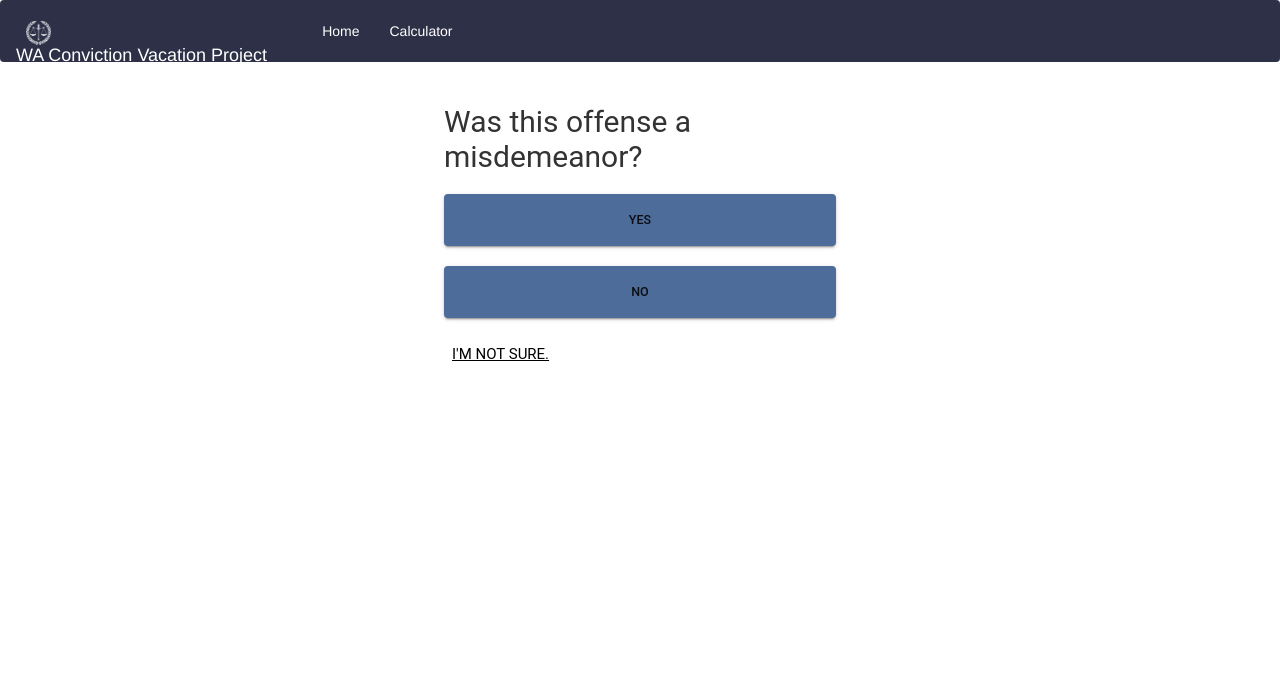
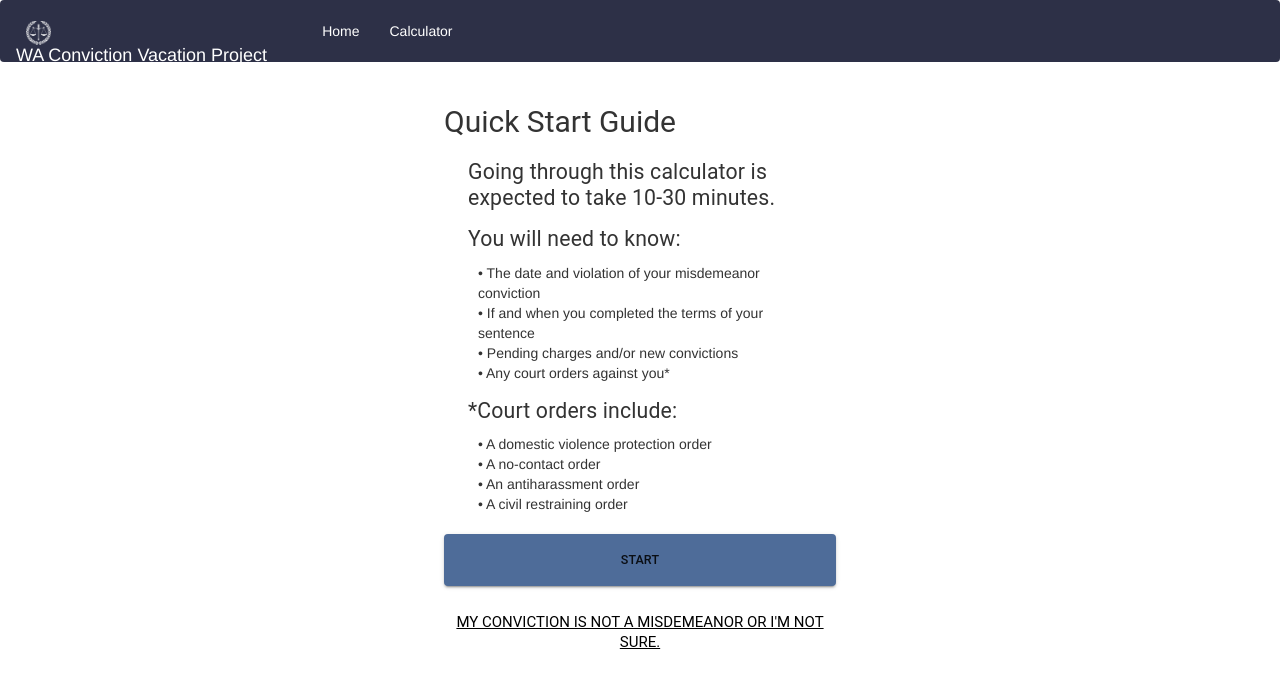
Before and after one commit to openseattle/clearviction-v1, a React (Create React App) app: page /calculator/landing-1 in a window 1280 px wide. Shown: the top 688 px of the page. Built offline with nearby package versions, Linux system fonts and the light colour scheme.

Commit message:
add Quick Start Guide page to calc (#74)

```diff
--- a/src/data/calculatorPages.ts
+++ b/src/data/calculatorPages.ts
@@ -30,11 +30,53 @@ const data: Pages = {
     ],
     buttons: [
       {
-        text: "Start",
+        text: BUTTON_TEXT.NEXT,
         href: CALC_PREFIX + "/landing-1",
       },
     ],
     tooltip: TooltipType.NOT_A_MISDEMEANOR,
+  },
+  "landing-1": {
+    header: "Quick Start Guide",
+    body: [
+      {
+        type: BodyType.PARAGRAPH,
+        text: "Going through this calculator is expected to take 10-30 minutes."
+      },
+      {
+        type: BodyType.PARAGRAPH,
+        text: "You will need to know:"
+      },
+      {
+        type: BodyType.LIST,
+        items: [
+          "• The date and violation of your misdemeanor conviction",
+          "• If and when you completed the terms of your sentence",
+          "• Pending charges and/or new convictions",
+          "• Any court orders against you*"
+        ]
+      },
+      {
+        type: BodyType.PARAGRAPH,
+        text: "*Court orders include:"
+      },
+      {
+        type: BodyType.LIST,
+        items: [
+          "• A domestic violence protection order",
+          "• A no-contact order",
+          "• An antiharassment order",
+          "• A civil restraining order"
+        ]
+      }
+    ],
+    buttons: [
+      {
+        text: BUTTON_TEXT.START,
+        href: CALC_PREFIX + "/landing-2",
+      }
+    ],
+    tooltip: TooltipType.NOT_A_MISDEMEANOR
   },
   "landing-ineligible-0": {
     header: "Our calculator can’t determine your eligibility",
@@ -49,12 +91,12 @@ const data: Pages = {
       href: "https://docs.google.com/forms/d/e/1FAIpQLSeuT2oIBnxFAMv6p8tsujNlSugWxFS5la4DUC4rTFekInrcqQ/viewform?usp=sf_link",
     },
   },
-  "landing-1": {
+  "landing-2": {
     header: "Was this offense a misdemeanor?",
     buttons: [
       {
         text: BUTTON_TEXT.YES,
-        href: CALC_PREFIX + "/landing-2",
+        href: CALC_PREFIX + "/landing-3",
       },
       {
         text: BUTTON_TEXT.NO,
@@ -63,7 +105,7 @@ const data: Pages = {
     ],
     tooltip: TooltipType.NOT_SURE,
   },
-  "landing-2": {
+  "landing-3": {
     header: "Does your conviction fall into any of these special cases?",
     buttons: [
       {
--- a/src/data/calculatorPagesTypes.ts
+++ b/src/data/calculatorPagesTypes.ts
@@ -62,7 +62,7 @@ interface Button {
 
 export enum TooltipType {
   NOT_SURE = "I'm not sure.",
-  NOT_A_MISDEMEANOR = "My conviction is not a misdemeanor or I’m not sure.",
+  NOT_A_MISDEMEANOR = "My conviction is not a misdemeanor or I'm not sure.",
 }
 
 interface FooterLink {
@@ -75,6 +75,8 @@ export const BUTTON_TEXT = {
   NO: "No",
   NA: "Not Applicable",
   CONTINUE: "Continue",
+  START: "Start",
+  NEXT: "Next"
 };
 
 export const BRANCH_TYPES = {
```
